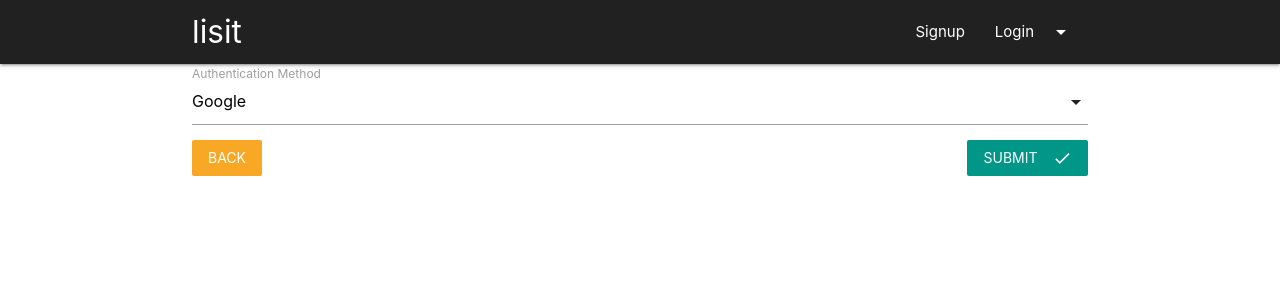
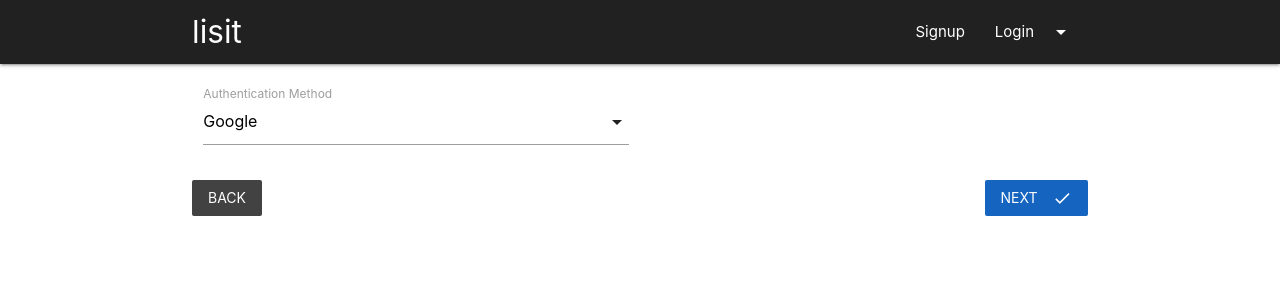
Before and after one commit to aueangpanit/ideas, a React (Create React App) app in the folder client/: page /signup in a window 1280 px wide. Shown: the top 300 px of the page. Built offline with nearby package versions, Linux system fonts and the light colour scheme; no server answers.

Commit message:
styling + new user form -> pleaseSign in

```diff
--- a/client/src/components/newUserForm/NewUserForm.js
+++ b/client/src/components/newUserForm/NewUserForm.js
@@ -1,6 +1,8 @@
 import React, { Component } from "react";
 import { reduxForm } from "redux-form";
+import { connect } from "react-redux";
 
+import PleaseLogin from "../PleaseLogin";
 import Username from "./Username";
 
 class NewUserForm extends Component {
@@ -9,9 +11,20 @@ class NewUserForm extends Component {
   }
 
   render() {
-    return <div>{this.renderContent()}</div>;
+    if (this.props.auth) {
+      return <div>{this.renderContent()}</div>;
+    }
+    return <PleaseLogin />;
   }
 }
+
+function mapStateToProp({ auth }) {
+  return {
+    auth
+  };
+}
+
+NewUserForm = connect(mapStateToProp)(NewUserForm);
 
 export default reduxForm({
   form: "newUserForm"
--- a/client/src/components/newUserForm/Signup.js
+++ b/client/src/components/newUserForm/Signup.js
@@ -10,7 +10,11 @@ class Signup extends Component {
 
   render() {
     return (
-      <div className="container">
+      <div className="container" style={{ marginTop: "20px" }}>
+        <div className="row">
+          <div className="col s12">
+            <div className="row">
+              <div className="col s6">
                 <div className="input-field">
                   <Field name="authMethod" component="select">
                     <option value="google">Google</option>
@@ -18,19 +22,25 @@ class Signup extends Component {
                   </Field>
                   <label>Authentication Method</label>
                 </div>
+              </div>
+            </div>
+            <div className="row">
               <button
                 onClick={this.props.onCancel}
-          className="yellow darken-3 white-text btn-flat"
+                className="grey darken-3 white-text btn-flat wave-effect"
               >
                 Back
               </button>
               <a
                 href={`/auth/${this.props.formValue.authMethod}`}
-          className="teal btn-flat right white-text"
+                className="blue darken-3 btn-flat right white-text wave-effect"
               >
-          Submit
+                Next
                 <i className="material-icons right">done</i>
               </a>
+            </div>
+          </div>
+        </div>
       </div>
     );
   }
--- a/client/src/components/newUserForm/Username.js
+++ b/client/src/components/newUserForm/Username.js
@@ -79,7 +79,13 @@ class Username extends Component {
               <button
                 onClick={this.props.handleClick}
                 type="submit"
-                className="grey darken-3 btn-flat right white-text waves-effect"
+                className={`${
+                  this.props.usernameCheck
+                    ? this.props.usernameCheck.available && !this.props.error
+                      ? "blue"
+                      : "grey"
+                    : "grey"
+                } darken-3 btn-flat right white-text waves-effect`}
               >
                 Submit
                 <i className="material-icons right">done</i>
```
Lines whose indentation alone changed are shown as unchanged.
